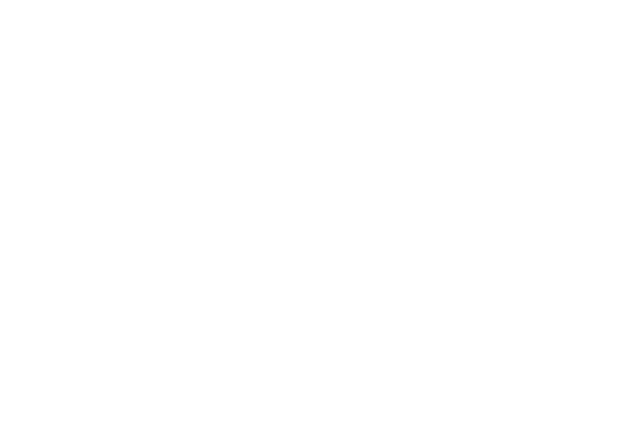
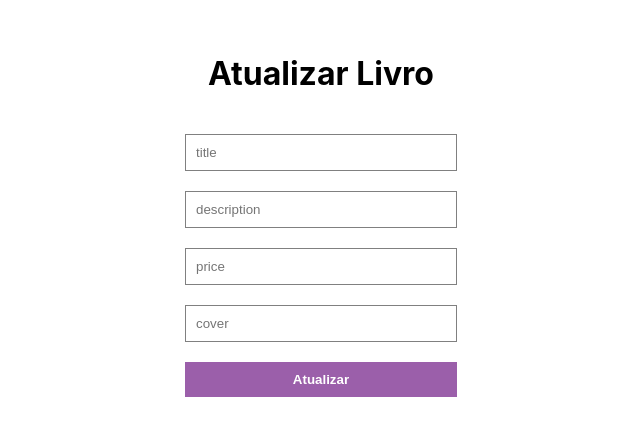
Before and after one commit to daCruzZzLeticia/react-mysql-crud-practice, a React (Create React App) app in the folder client/: page /update/1 in a window 1280 px wide. Before the commit this address had no page. Shown: the part 185-620 px from the top of the page, without its empty margins (319-959 px from the left). Built offline with nearby package versions, Linux system fonts and the light colour scheme.

Commit message:
feat: atualização de livros pelo id, fron e back

```diff
--- a/client/src/App.js
+++ b/client/src/App.js
@@ -11,7 +11,7 @@ function App() {
                 <Routes>
                     <Route path="/" element={<Books />} />
                     <Route path="/add" element={<Add />} />
-                    <Route path="/update" element={<Update />} />
+                    <Route path="/update/:id" element={<Update />} />
                 </Routes>
             </BrowserRouter>
         </div>
--- a/client/src/pages/Add.jsx
+++ b/client/src/pages/Add.jsx
@@ -34,7 +34,7 @@ const Add = () => {
             <input type="text" placeholder="description" onChange={handleChange} name="description"/>
             <input type="number" placeholder="price" onChange={handleChange} name="price"/>
             <input type="text" placeholder="cover" onChange={handleChange} name="cover"/>
-            <button onClick={handleClick}>Adicionar</button>
+            <button className="formButton" onClick={handleClick}>Adicionar</button>
         </div>
     )
 }
--- a/client/src/pages/Books.jsx
+++ b/client/src/pages/Books.jsx
@@ -39,7 +39,7 @@ const Books = () => {
                     <p>{book.description}</p>
                     <span>{book.price}</span>
                     <button className="delete" onClick={()=> handleDelete(book.id)}>Excluir</button>
-                    <button className="update">Atualizar</button>
+                    <button className="update"><Link to={`/update/${book.id}`}>Atualizar</Link></button>
                 </div>
                ))}
             </div>
--- a/client/src/pages/Update.jsx
+++ b/client/src/pages/Update.jsx
@@ -1,8 +1,46 @@
+import axios from 'axios'
 import React from "react"
+import {useState} from "react"
+import { useLocation, useNavigate } from "react-router-dom"
 
 const Update = () => {
+    const[book, setBook] = useState({
+        title: "",
+        description: "",
+        price: null,
+        cover: ""
+    })
+
+    const navigate = useNavigate()
+    const location = useLocation()
+
+    const bookID = location.pathname.split("/")[2]
+
+    console.log(location)
+
+    const handleChange = (e) =>{
+        setBook(prev=>({...prev, [e.target.name]: e.target.value}))
+    }
+
+    const handleClick = async e =>{
+        e.preventDefault()
+        try{
+            await axios.put("http://localhost:8800/books/" + bookID, book)
+            navigate("/")
+        }catch(err){
+            console.log(err)
+        }
+    }
+    console.log(book)
     return (
-        <div>Update</div>
+        <div className="form">
+            <h1>Atualizar Livro</h1>
+            <input type="text" placeholder="title" onChange={handleChange} name="title"/>
+            <input type="text" placeholder="description" onChange={handleChange} name="description"/>
+            <input type="number" placeholder="price" onChange={handleChange} name="price"/>
+            <input type="text" placeholder="cover" onChange={handleChange} name="cover"/>
+            <button className="formButton" onClick={handleClick}>Atualizar</button>
+        </div>
     )
 }
 
--- a/client/src/style.css
+++ b/client/src/style.css
@@ -44,3 +44,24 @@ img {
     border: 1px solid rgb(204, 204, 243);
     color: rgb(139, 139, 234);
 }
+
+.form {
+    display: flex;
+    flex-direction: column;
+    gap: 20px;
+}
+
+input {
+    width: 250px;
+    padding: 10px;
+    border: 1px solid gray;
+}
+
+.formButton {
+    border: none;
+    padding: 10px;
+    background-color: #9b5faa;
+    color: white;
+    font-weight: bold;
+    cursor: pointer;
+}
```
Also changed, not shown: 1 other file (tests, documents, lock files or other folders).
